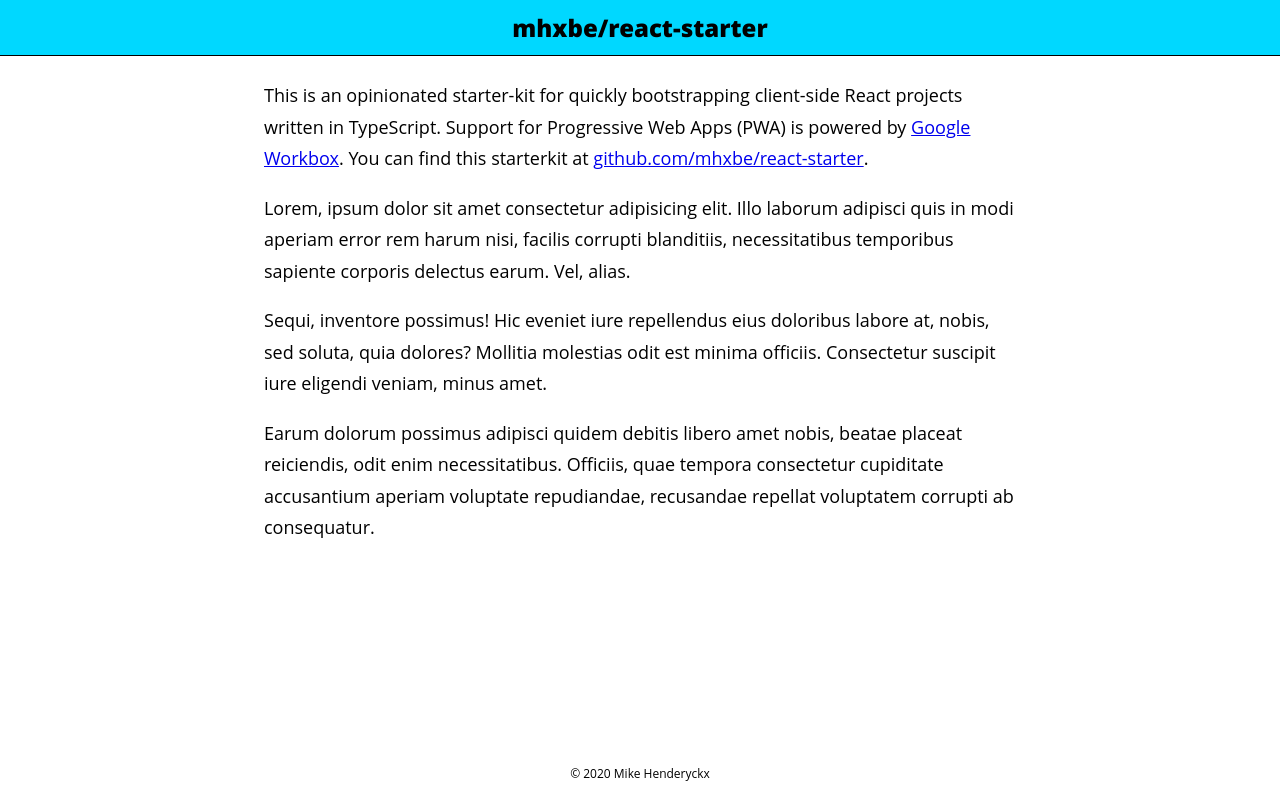
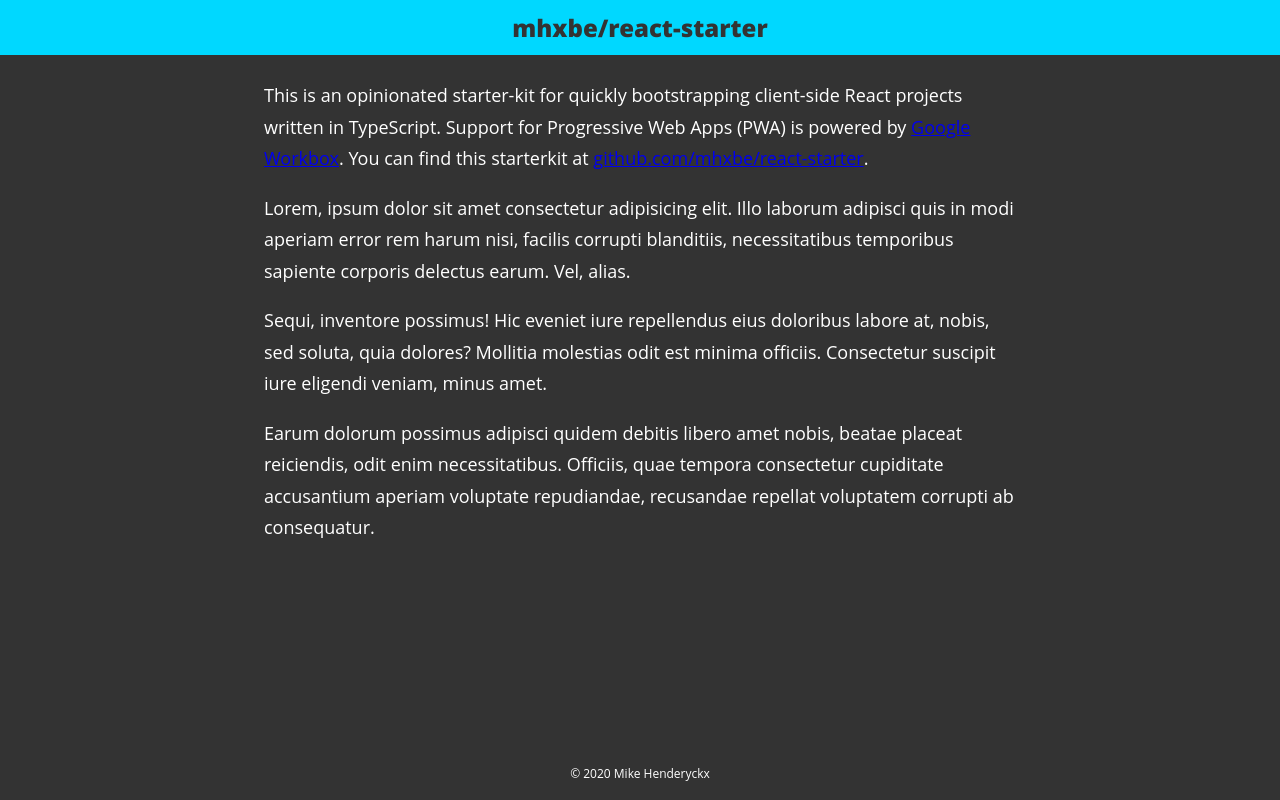
Before and after one commit to mhxbe/react-starter, a React app: page / in a window 1280 px wide. Built offline with nearby package versions, Linux system fonts and the light colour scheme; a web font is replaced by a local one.

Commit message:
Temporarily set example in dark-mode

```diff
--- a/src/App.styles.tsx
+++ b/src/App.styles.tsx
@@ -4,7 +4,7 @@ import { css, Global } from '@emotion/core';
 
 export const Header = styled.header`
   background-color: #00d8ff;
-  border-bottom: 1px solid black;
+  border-bottom: 1px solid #333333;
   display: flex;
   flex-direction: column;
   height: 56px;
@@ -13,7 +13,7 @@ export const Header = styled.header`
 `;
 
 export const Title = styled.h1`
-  color: black;
+  color: #333333;
   font-size: 18px;
   font-weight: bold;
 
@@ -23,7 +23,7 @@ export const Title = styled.h1`
 `;
 
 export const Main = styled.main`
-  background-color: white;
+  background-color: #333333;
   display: flex;
   flex-wrap: wrap;
   flex: 1;
@@ -43,7 +43,7 @@ export const Content = styled.section`
 `;
 
 export const Paragraph = styled.p`
-  color: black;
+  color: white;
   font-size: 16px;
   line-height: 1.5;
   margin: 0 0 18px 0;
@@ -60,7 +60,7 @@ export const Paragraph = styled.p`
 
 export const CopyRight = styled.div`
   align-self: flex-end;
-  color: black;
+  color: white;
   flex-basis: 100%;
   font-size: 12px;
   padding: 18px;
```
